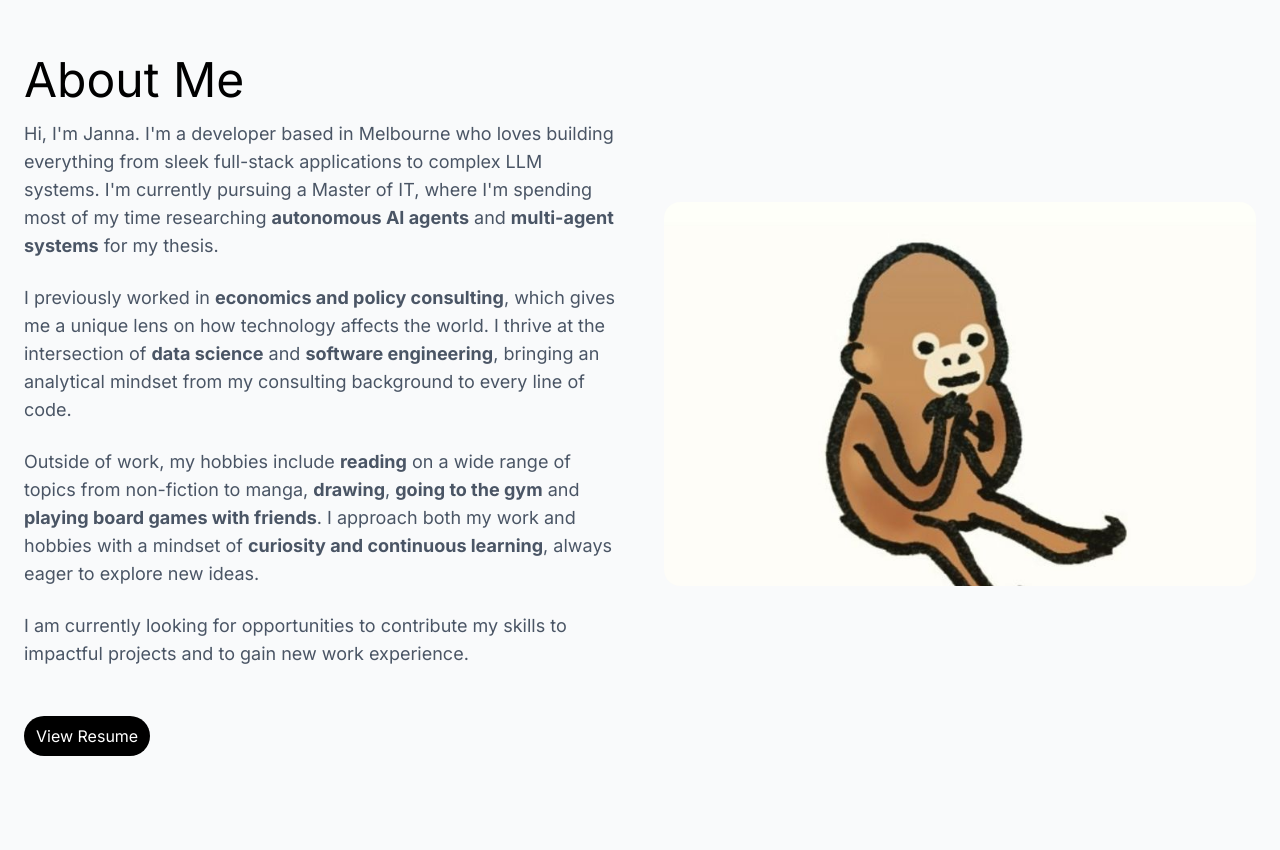
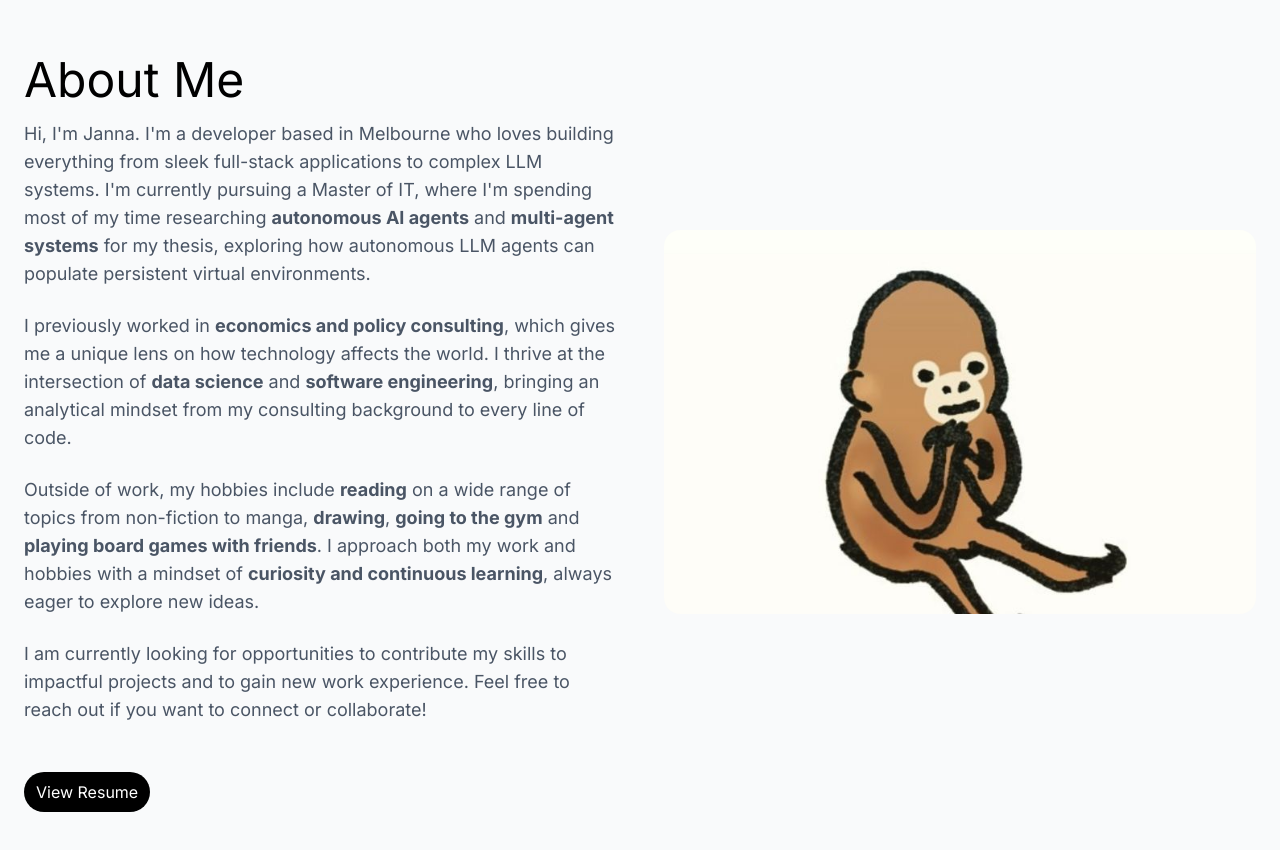
Before and after one commit to quanzee/portfolio-website, a React (Vite) app in the folder my-portfolio/: page / in a window 1280 px wide. Shown: the part 840-1690 px from the top of the page. Built offline with nearby package versions, Linux system fonts and the light colour scheme.

Commit message:
Updated copy

```diff
--- a/my-portfolio/src/components/About.tsx
+++ b/my-portfolio/src/components/About.tsx
@@ -8,7 +8,8 @@ const About = () => {
           <div>
             <p className="text-lg text-gray-600 mb-6">
               Hi, I'm Janna. I'm a developer based in Melbourne who loves building everything from sleek full-stack applications to complex LLM systems.
-              I'm currently pursuing a Master of IT, where I'm spending most of my time researching <b>autonomous AI agents</b> and <b>multi-agent systems</b> for my thesis.
+              I'm currently pursuing a Master of IT, where I'm spending most of my time researching <b>autonomous AI agents</b> and <b>multi-agent systems</b> for my thesis,
+              exploring how autonomous LLM agents can populate persistent virtual environments.
             </p>
             <p className="text-lg text-gray-600 mb-6">
               I previously worked in <b>economics and policy consulting</b>, which gives me a unique lens
@@ -19,7 +20,7 @@ const About = () => {
               always eager to explore new ideas.
             </p>
             <p className="text-lg text-gray-600">
-              I am currently looking for opportunities to contribute my skills to impactful projects and to gain new work experience.
+              I am currently looking for opportunities to contribute my skills to impactful projects and to gain new work experience. Feel free to reach out if you want to connect or collaborate!
             </p>
           </div>
           <div className="relative h-96 rounded-2xl overflow-hidden">
```
